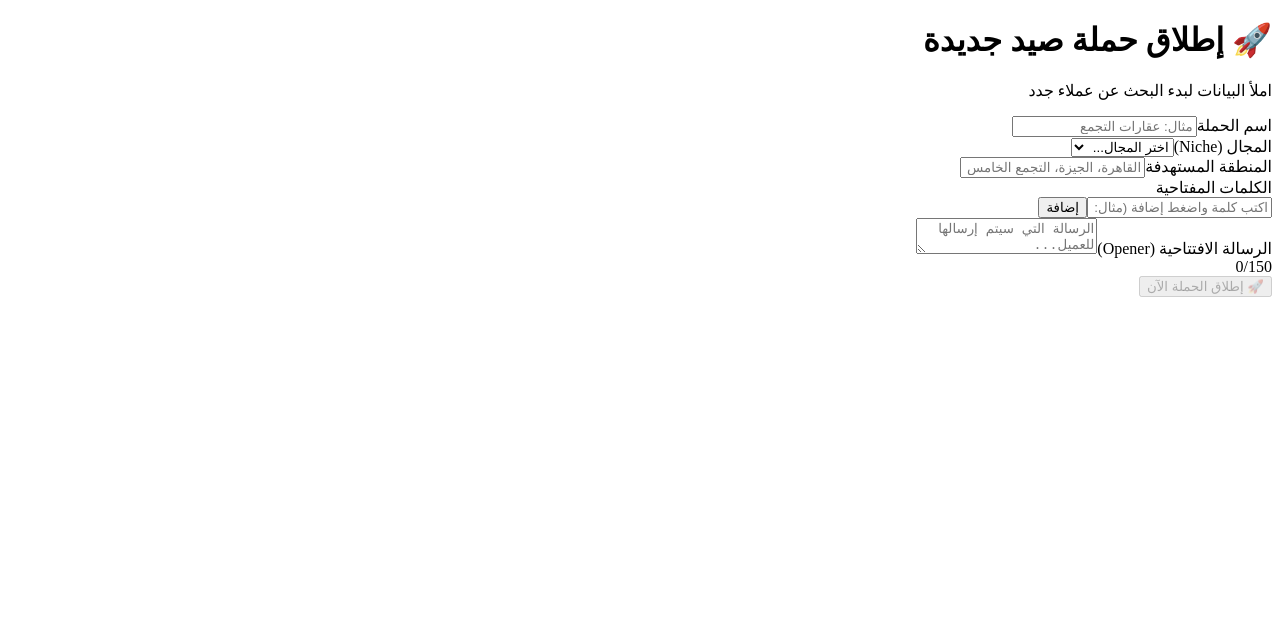
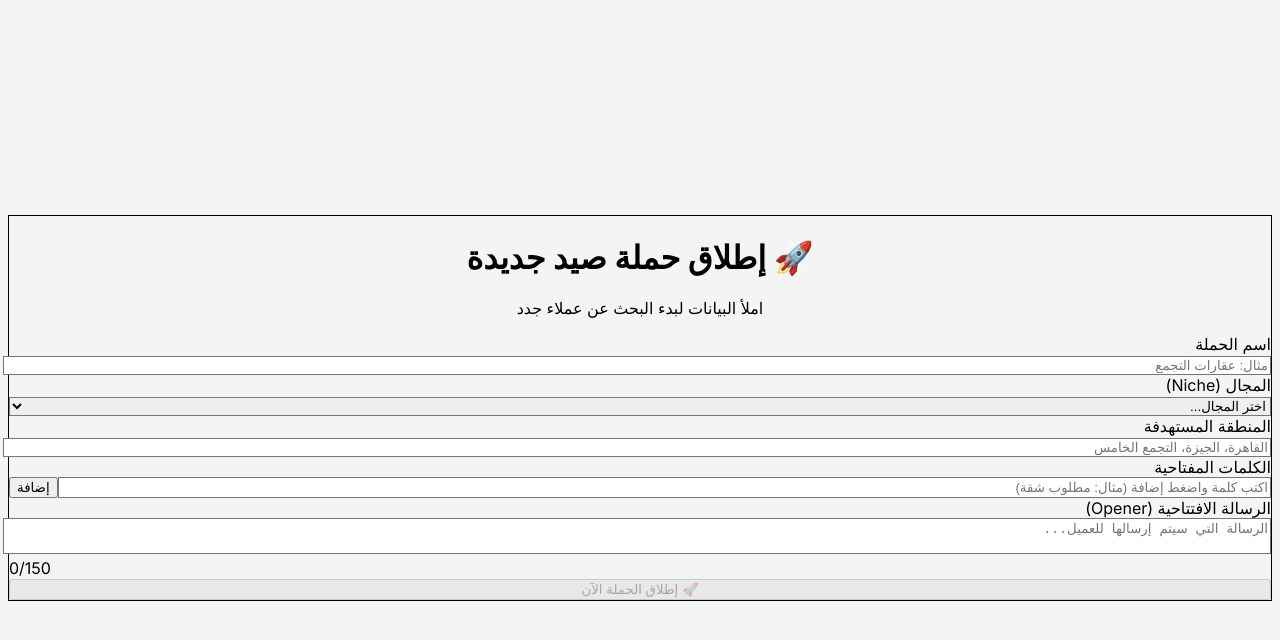
Before and after one commit to admragy/My_Agency-FULL, a Next.js app: page /create in a window 1280 px wide. Shown: the top 640 px of the page. Built offline with nearby package versions, Linux system fonts and the light colour scheme.

Commit message:
Create layout.tsx

```diff
--- /dev/null
+++ b/src/app/layout.tsx
@@ -0,0 +1,22 @@
+import './globals.css';
+import type { Metadata } from 'next';
+import { Inter } from 'next/font/google';
+
+const inter = Inter({ subsets: ['latin'] });
+
+export const metadata: Metadata = {
+  title: 'My Agency Hunter',
+  description: 'نظام صيد العملاء الذكي',
+};
+
+export default function RootLayout({
+  children,
+}: {
+  children: React.ReactNode;
+}) {
+  return (
+    <html lang="ar" dir="rtl">
+      <body className={inter.className}>{children}</body>
+    </html>
+  );
+}
```
